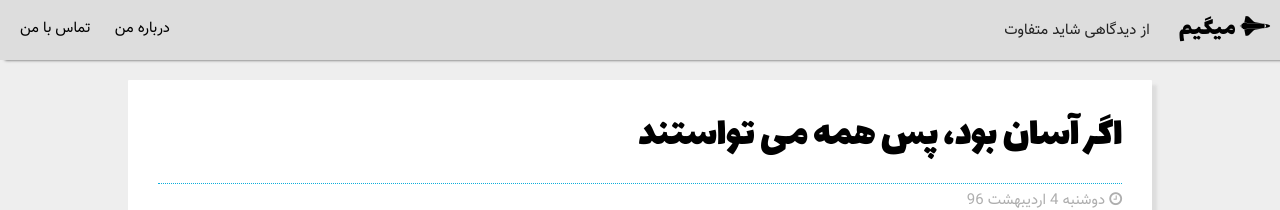
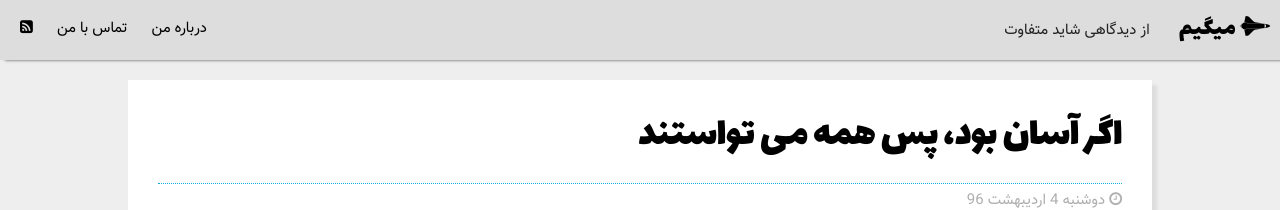
Before and after one commit to migim/migim.github.io, a Jekyll site: the page built from _posts/2017-04-24-it-is-not-easy.md, in a window 1280 px wide. Shown: the top 210 px of the page. Built offline with Jekyll 4.4.1, drawn with Linux system fonts in a browser that asks for light colours.

```diff
--- a/_includes/post.html
+++ b/_includes/post.html
@@ -2,6 +2,7 @@
 			<section id="nav-up-left">
 				<div class="nav-up-items"><a href="{{ site.url }}/about">درباره من</a></div>
 				<div class="nav-up-items"><a href="{{ site.url }}/contact-me">تماس با من</a></div>
+				<div class="nav-up-items feed"><a href="{{ site.url }}/feed.xml"><i class="fa fa-rss-square"></i></a></div>
 			</section>
 			<div id="cover">
 				<section id="site-title"><a href="{{ site.url }}"><i class="fa fa-space-shuttle"></i>&nbsp;<span>میگیم</span></a></section>
--- a/index.html
+++ b/index.html
@@ -33,7 +33,7 @@
 			<section id="nav-up-left">
 				<div class="nav-up-items"><a href="{{ site.url }}/about">درباره من</a></div>
 				<div class="nav-up-items"><a href="{{ site.url }}/contact-me">تماس با من</a></div>
-				<div class="nav-up-items feed"><a href="{{ site.url }}/feed"><i class="fa fa-rss-square"></i></a></div>
+				<div class="nav-up-items feed"><a href="{{ site.url }}/feed.xml"><i class="fa fa-rss-square"></i></a></div>
 			</section>
 			<div id="cover">
 				<section id="site-title"><a href="{{ site.url }}"><i class="fa fa-space-shuttle"></i>&nbsp;<span>میگیم</span></a></section>
```
Also changed, not shown: 11 other files.
